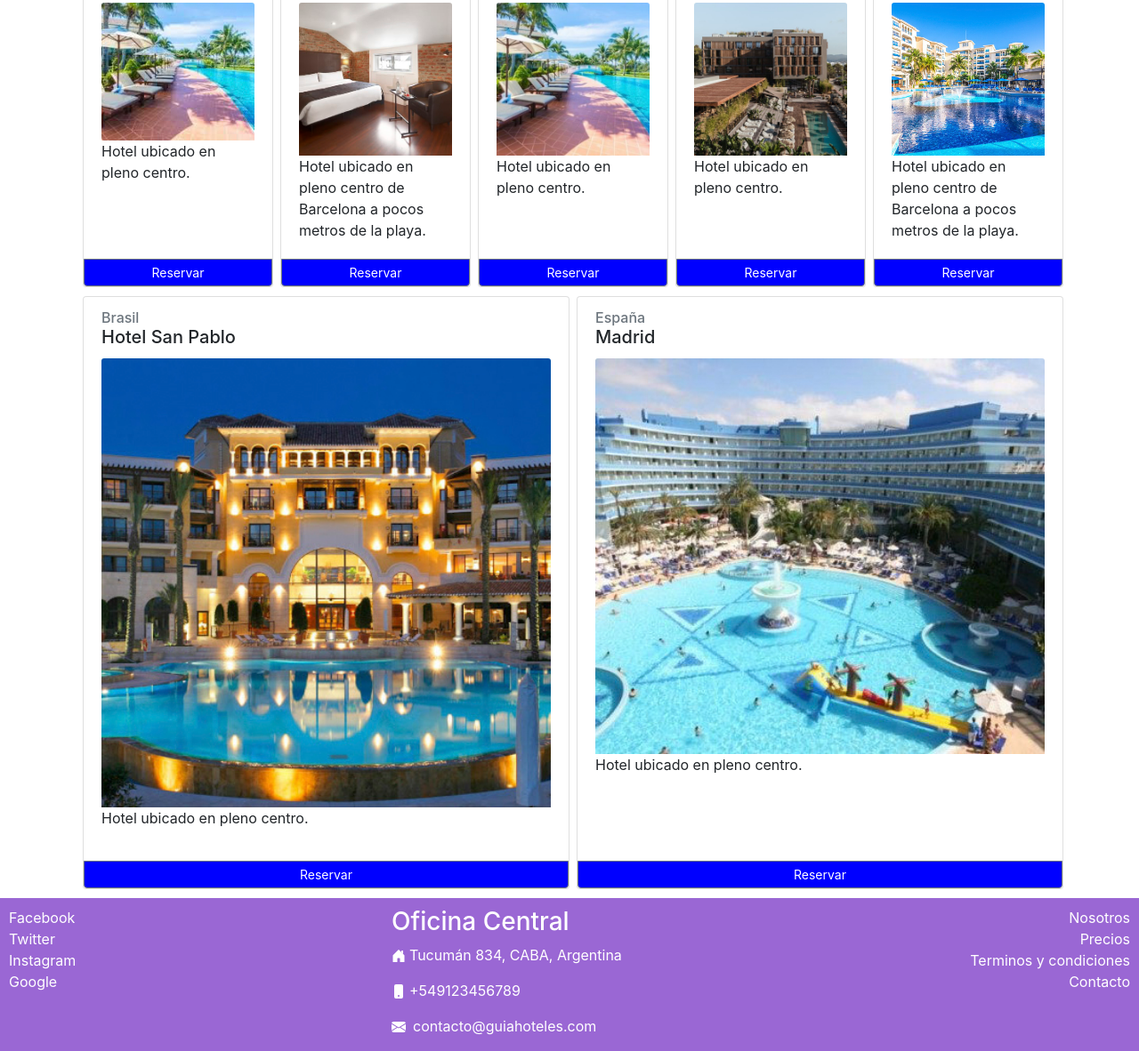
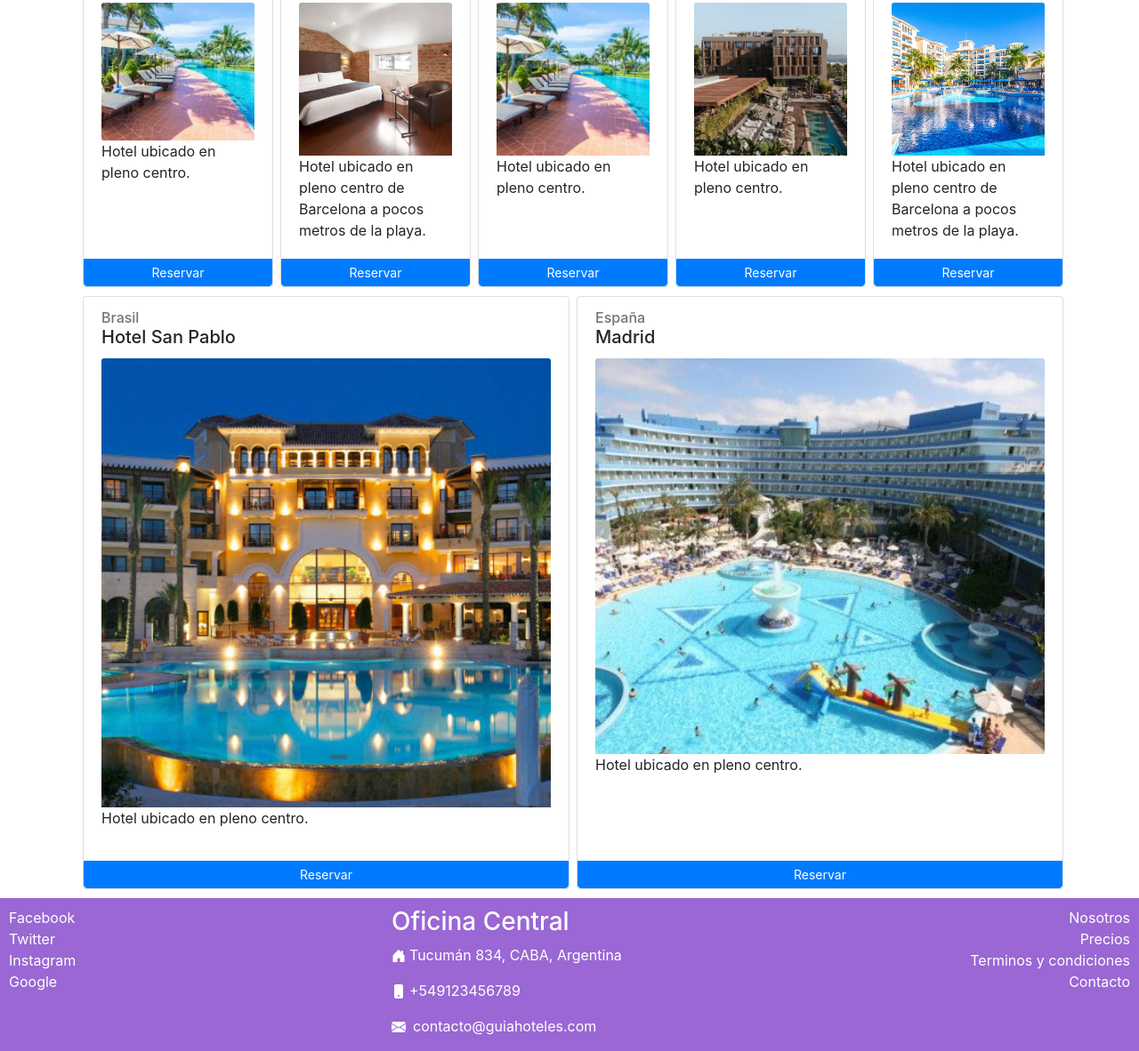
Before and after one commit to joaquinmeabe/hoteles, a website: page index.html in a window 1280 px wide. Shown: the part 893-2075 px from the top of the page at 89% size. Drawn offline with nearby package versions, Linux system fonts and the light colour scheme; a web font is replaced by a local one.

Commit message:
arreglando color buttons y quitando lista anterior de tarjetas

```diff
--- a/css/main.css
+++ b/css/main.css
@@ -4,7 +4,7 @@
     margin-top: 56px;
 }
 .btn{
-    background-color: blue;
+
 }
 footer{
     padding: 10px 10px 0 10px;
--- a/index.html
+++ b/index.html
@@ -79,7 +79,7 @@
             <p class="card-text">Hotel ubicado en pleno centro de Barcelona a pocos metros de la playa.</p>
           </div>
             <div>
-              <button class="btn btn-secondary btn-sm btn-reserva">Reservar</button>
+              <button class="btn btn-primary btn-sm btn-reserva">Reservar</button>
             </div>
          </div>
          <div class="card card-hotel d-flex flex-column justify-content-between ml-2">
@@ -90,7 +90,7 @@
             <p class="card-text">Hotel ubicado en pleno centro.</p>
           </div>
           <div>
-            <button class="btn btn-secondary btn-sm btn-reserva">Reservar</button>
+            <button class="btn btn-primary btn-sm btn-reserva">Reservar</button>
           </div>
          </div>
          <div class="card card-hotel d-flex flex-column justify-content-between ml-2">
@@ -100,7 +100,7 @@
             <img class="card-img-top" src="./imagenes/foto 03.jpg" alt="">
             <p class="card-text">Hotel ubicado en pleno centro.</p>
           </div>
-          <div><button class="btn btn-secondary btn-sm btn-reserva">Reservar</button>
+          <div><button class="btn btn-primary btn-sm btn-reserva">Reservar</button>
           </div>
          </div>
          <div class="card card-hotel d-flex flex-column justify-content-between ml-2">
@@ -110,7 +110,7 @@
             <img class="card-img-top" src="./imagenes/foto 04.jpg" alt="">
             <p class="card-text">Hotel ubicado en pleno centro de Barcelona a pocos metros de la playa.</p>
           </div>
-          <div><button class="btn btn-secondary btn-sm btn-reserva">Reservar</button>
+          <div><button class="btn btn-primary btn-sm btn-reserva">Reservar</button>
           </div>
          </div>
          <div class="card card-hotel d-flex flex-column justify-content-between ml-2">
@@ -120,7 +120,7 @@
             <img class="card-img-top" src="./imagenes/foto 05.jpg" alt="">
             <p class="card-text">Hotel ubicado en pleno centro.</p>
           </div>
-          <div><button class="btn btn-secondary btn-sm btn-reserva"> Reservar</button>
+          <div><button class="btn btn-primary btn-sm btn-reserva"> Reservar</button>
           </div>
          </div>
          <div class="card card-hotel d-flex flex-column justify-content-between ml-2">
@@ -130,7 +130,7 @@
             <img class="card-img-top" src="./imagenes/foto 06.jpg" alt="">
             <p class="card-text">Hotel ubicado en pleno centro.</p>
           </div>
-          <div><button class="btn btn-secondary btn-sm btn-reserva"> Reservar</button>
+          <div><button class="btn btn-primary btn-sm btn-reserva"> Reservar</button>
           </div>
          </div>
          <div class="card card-hotel d-flex flex-column justify-content-between ml-2">
@@ -140,7 +140,7 @@
             <img class="card-img-top" src="./imagenes/foto 07.jpg" alt="">
             <p class="crad-text">Hotel ubicado en pleno centro.</p>
           </div>
-          <div><button class="btn btn-secondary btn-sm btn-reserva"> Reservar</button>
+          <div><button class="btn btn-primary btn-sm btn-reserva"> Reservar</button>
           </div>
          </div>
       </div>
```
Also changed, not shown: Precios.html (+3 -3 lines).
